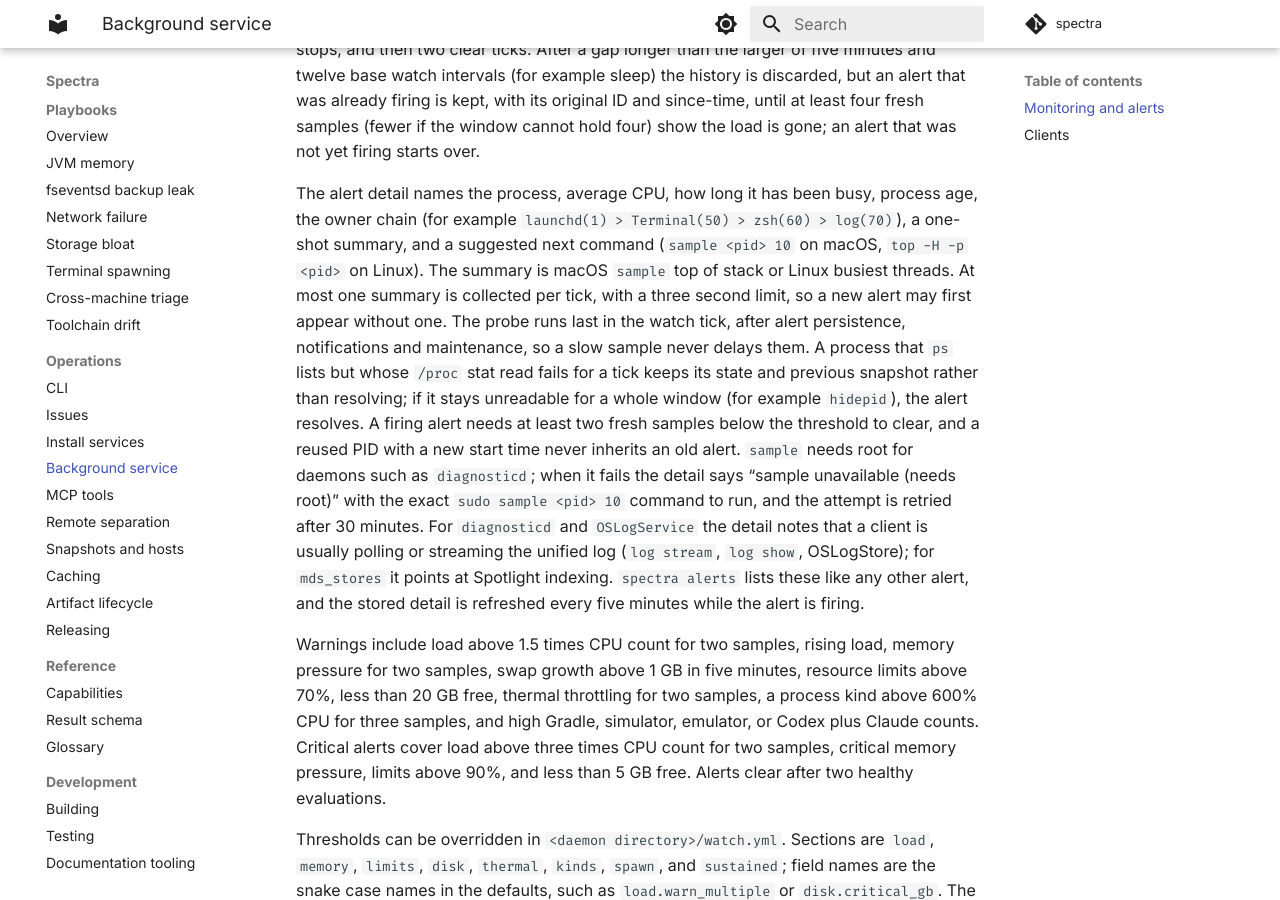
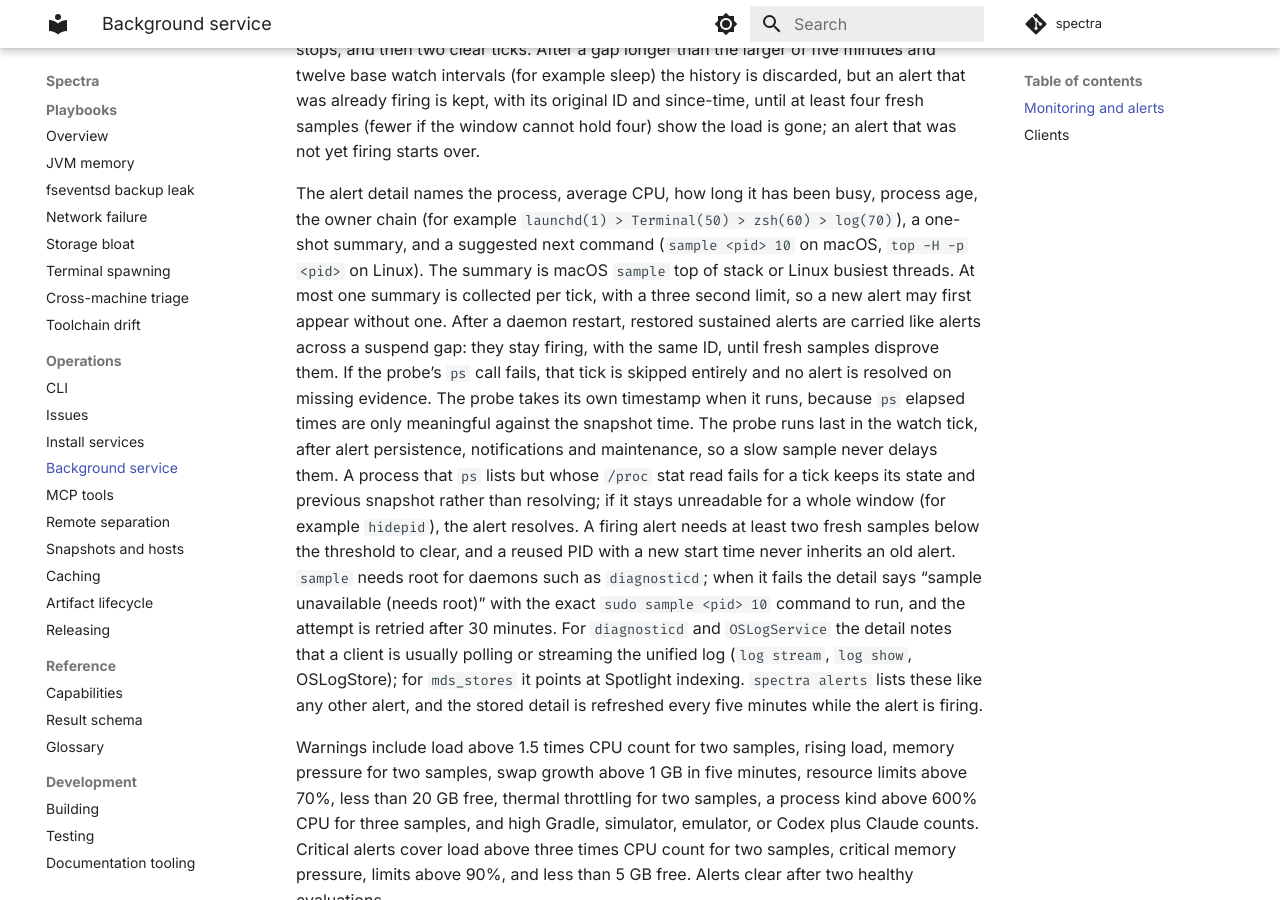
Before and after one commit to kaeawc/spectra, an MkDocs documentation site: the page built from docs/operations/daemon.md, in a window 1280 px wide and 900 px high, scrolled down 2343 px. Built offline with MkDocs 1.6.1 and Material for MkDocs 9.7.7, drawn with Linux system fonts in a browser that asks for light colours; comment, search, counter and statistics services are not loaded.

Commit message:
docs: note sustained-CPU restart carry-over and probe failure handling
Co-Authored-By: Claude Sonnet 5.5 <noreply@anthropic.com>
Claude-Session: https://claude.ai/code/session_01U8xmvzLBTHJmjtoSCTBdRT

```diff
--- a/docs/operations/daemon.md
+++ b/docs/operations/daemon.md
@@ -112,7 +112,11 @@ process age, the owner chain (for example `launchd(1) > Terminal(50) >
 zsh(60) > log(70)`), a one-shot summary, and a suggested next command (`sample
 <pid> 10` on macOS, `top -H -p <pid>` on Linux). The summary is macOS `sample`
 top of stack or Linux busiest threads. At most one summary is collected per tick,
-with a three second limit, so a new alert may first appear without one. The probe runs last in the watch
+with a three second limit, so a new alert may first appear without one. After a daemon restart, restored sustained alerts are carried like alerts across
+a suspend gap: they stay firing, with the same ID, until fresh samples disprove
+them. If the probe's `ps` call fails, that tick is skipped entirely and no alert
+is resolved on missing evidence. The probe takes its own timestamp when it runs,
+because `ps` elapsed times are only meaningful against the snapshot time. The probe runs last in the watch
 tick, after alert persistence, notifications and maintenance, so a slow sample
 never delays them. A process that `ps` lists but whose `/proc` stat read fails
 for a tick keeps its state and previous snapshot rather than resolving; if it
```
